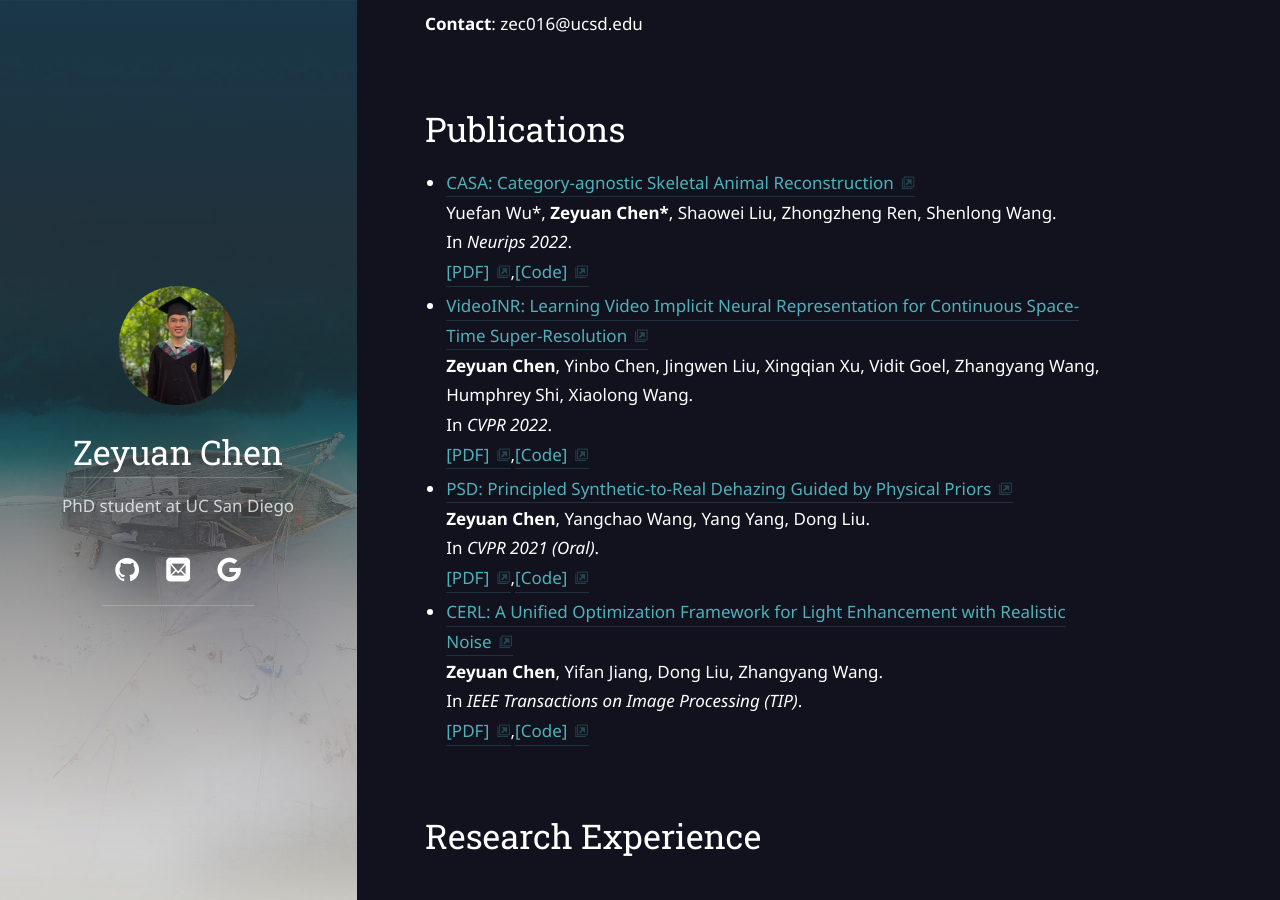
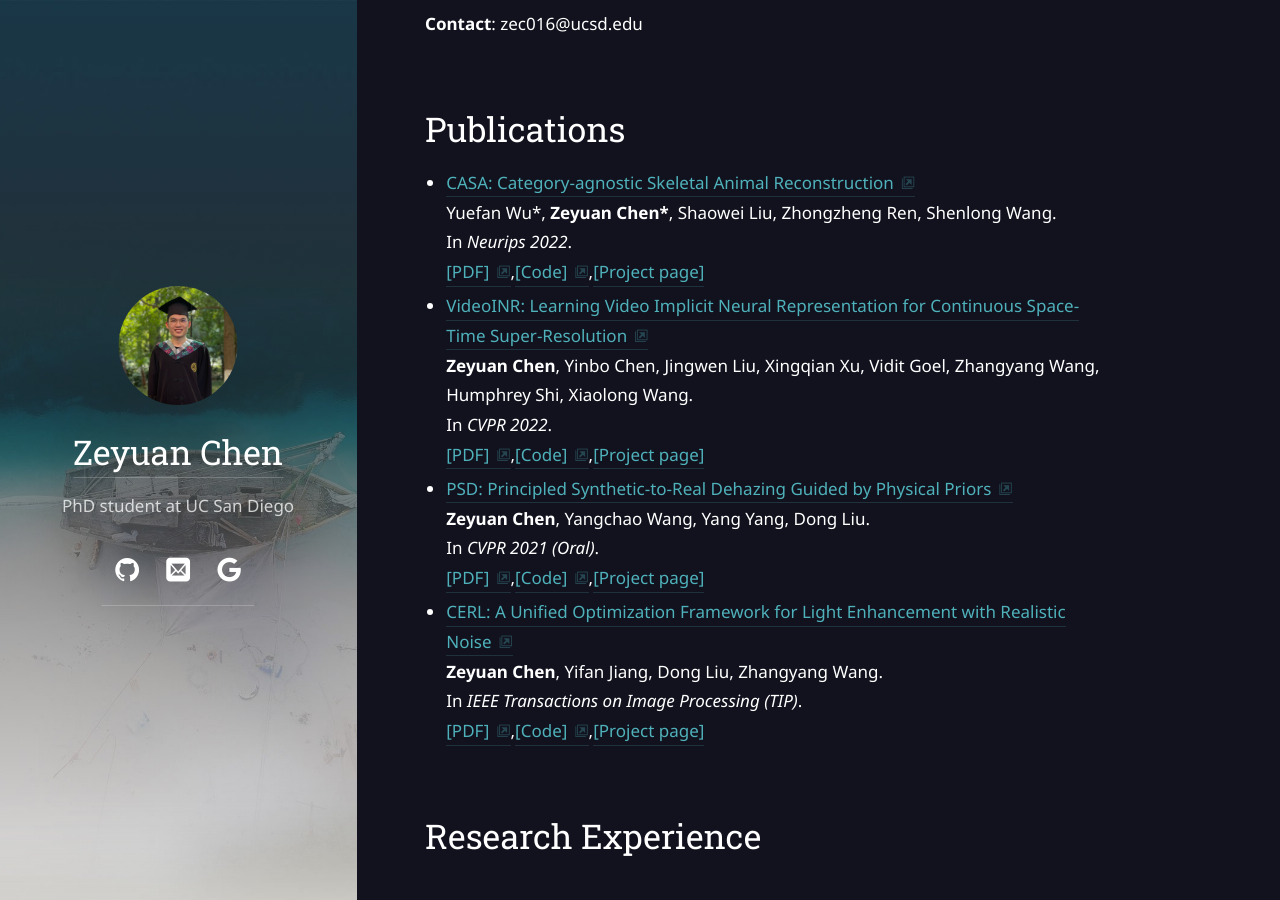
Before and after one commit to zychen-ustc/zychen-ustc.github.io, a Jekyll site: the page built from index.md, in a window 1280 px wide and 900 px high, scrolled down 474 px. Built offline with Jekyll 4.4.1, drawn with Linux system fonts in a browser that asks for light colours; some web fonts are replaced.

Commit message:
Update paper.html

```diff
--- a/_includes/paper.html
+++ b/_includes/paper.html
@@ -4,7 +4,7 @@
 {% case include.paper.paper-type %}
   {% when "inproceedings" %}
     In <i>{{ include.paper.booktitle }}</i>.<br/>
-    <a href="{{ include.paper.pdf-url }}" target="_blank">[PDF]</a>,<a href="{{ include.paper.code-url }}">[Code]</a>
+    <a href="{{ include.paper.pdf-url }}" target="_blank">[PDF]</a>,<a href="{{ include.paper.code-url }}">[Code]</a>,<a href="{{ include.paper.project-url }}">[Project page]</a>
   {% when "article" %}
     In <i>{{ include.paper.journal }}</i>,
       {% if include.paper.volume %}{{ include.paper.volume }}{% endif %}{% if include.paper.number %}({{ include.paper.number }}){% endif %}
```
